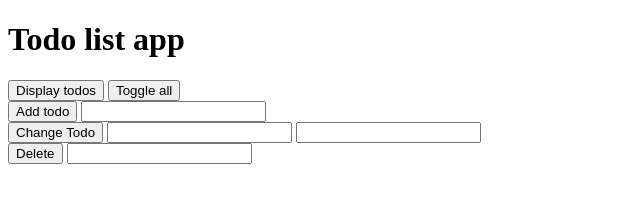
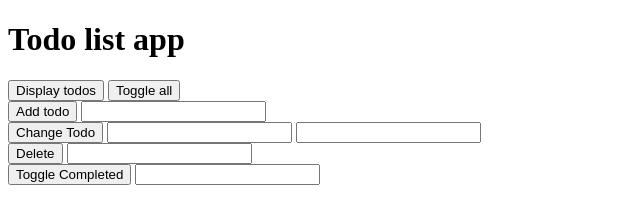
Before and after one commit to DenisJer/todolist, a plain HTML site: page index.html in a window 1280 px wide. Shown: the whole page, without its empty margins (0-640 px from the left). Drawn offline with Linux system fonts and the light colour scheme.

Commit message:
added html to toggle todos

```diff
--- a/index.html
+++ b/index.html
@@ -29,6 +29,10 @@
         <button onclick="handlers.deleteTodo()">Delete</button>
         <input type="number" id="deleteTodoNumberInput">
     </div>
+    <div>
+        <button onclick="handlers.toggleCompleted()">Toggle Completed</button>
+        <input type="number" id="toggleCompletedPositionInput">
+    </div>
 
     <script src="js/index.js"></script>
 </body>
--- a/js/index.js
+++ b/js/index.js
@@ -86,9 +86,6 @@ var handlers = {
     displayTodos: function(){
         todoList.displayTodos();
     },
-    toggleAll:function(){
-        todoList.toggleAll();
-    },
     addTodo:function(){
         var addTodoTextInput = document.getElementById('addTodoText');
 
@@ -112,5 +109,15 @@ var handlers = {
         todoList.deleteTodo(deleteTodoNumberInput.valueAsNumber);
 
         deleteTodoNumberInput = '';
+    },
+    toggleCompleted: function(){
+        var toggleCompletedPositionInput = document.getElementById('toggleCompletedPositionInput');
+
+        todoList.toggleCompleted(toggleCompletedPositionInput.valueAsNumber);
+
+        toggleCompletedPositionInput = '';
+    },
+    toggleAll:function(){
+        todoList.toggleAll();
     }
 };
```
